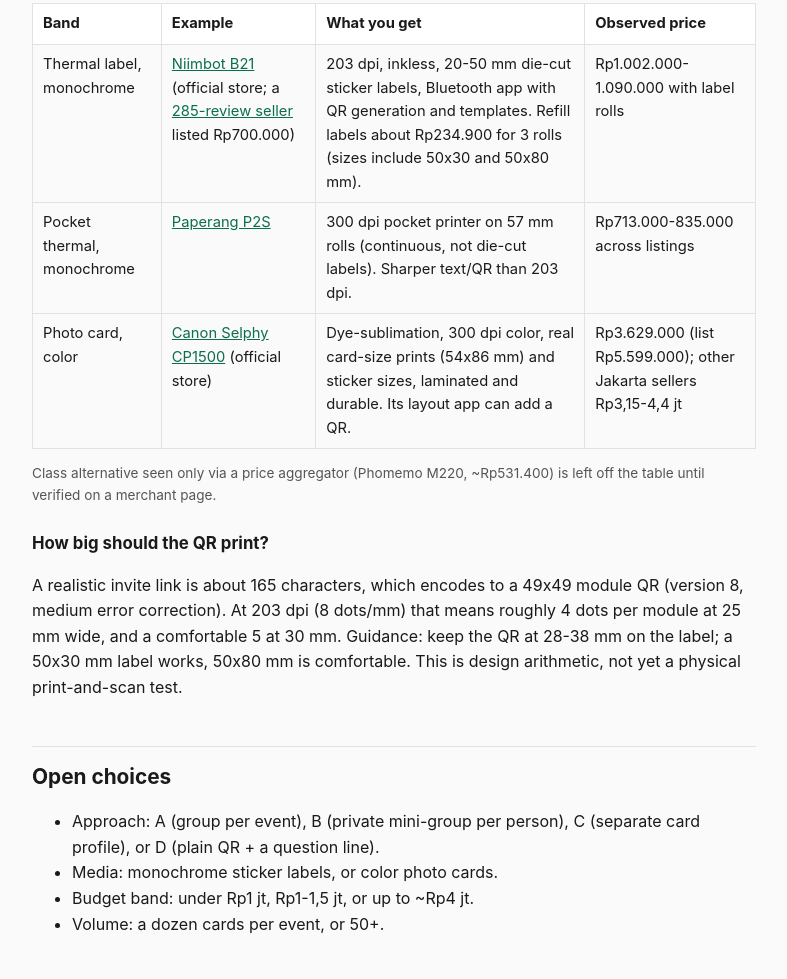
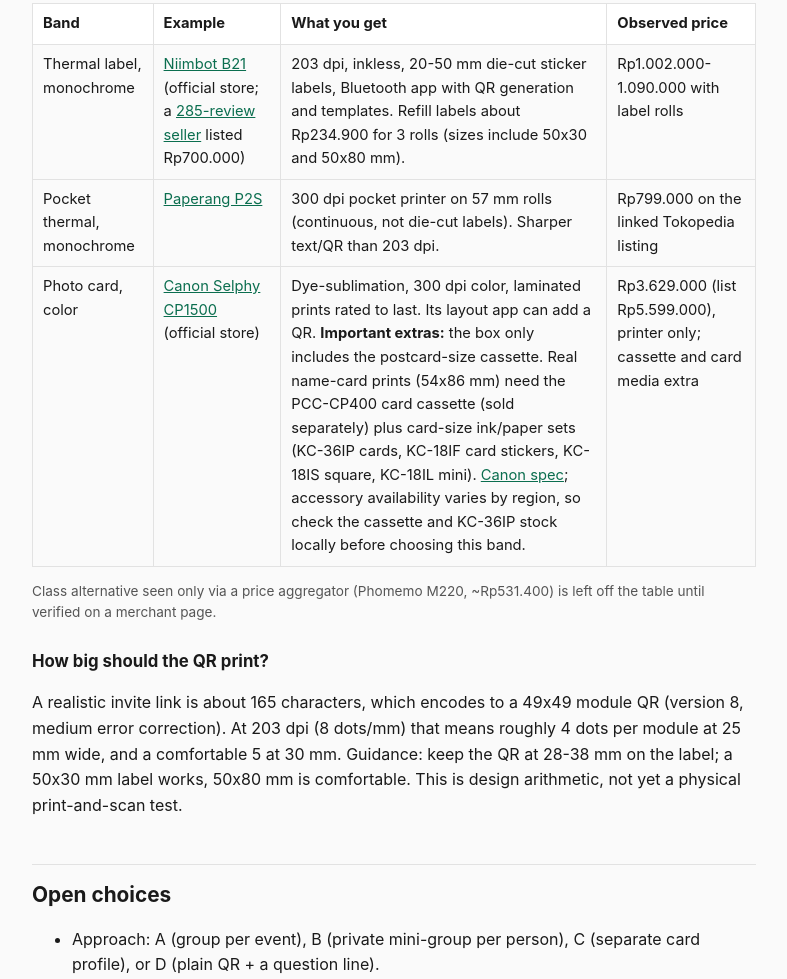
Before and after one commit to irvan-putra/kunjung, a plain HTML site: page index.html in a window 1280 px wide. Shown: the part 3217-4196 px from the top of the page, without its empty margins (246-1033 px from the left). Drawn offline with Linux system fonts and the light colour scheme.

Commit message:
Clarify verified printer price anchor and card-media requirements

```diff
--- a/index.html
+++ b/index.html
@@ -122,8 +122,8 @@ https://i.delta.chat/#FINGERPRINT&amp;a=ADDRESS&amp;g=GROUPNAME&amp;x=GROUPID&am
 <table>
 <tr><th>Band</th><th>Example</th><th>What you get</th><th>Observed price</th></tr>
 <tr><td>Thermal label, monochrome</td><td><a href="https://www.tokopedia.com/niimbot/printer-label-thermal-bluetooth-niimbot-b21-cetak-harga-barcode-untuk-toko-gudang-ukm-1732440836856972507">Niimbot B21</a> (official store; a <a href="https://www.tokopedia.com/sumberlezat/niimbot-b21-mini-portable-wireless-bluetooth-label-thermal-printer">285-review seller</a> listed Rp700.000)</td><td>203 dpi, inkless, 20-50 mm die-cut sticker labels, Bluetooth app with QR generation and templates. Refill labels about Rp234.900 for 3 rolls (sizes include 50x30 and 50x80 mm).</td><td>Rp1.002.000-1.090.000 with label rolls</td></tr>
-<tr><td>Pocket thermal, monochrome</td><td><a href="https://www.tokopedia.com/nadaraolshop/paperang-p2s-mini-bluetooth-thermal-photo-printer-300dpi-upgrade-p2">Paperang P2S</a></td><td>300 dpi pocket printer on 57 mm rolls (continuous, not die-cut labels). Sharper text/QR than 203 dpi.</td><td>Rp713.000-835.000 across listings</td></tr>
-<tr><td>Photo card, color</td><td><a href="https://www.tokopedia.com/canon-indonesia/canon-selphy-photo-printer-cp1500-black">Canon Selphy CP1500</a> (official store)</td><td>Dye-sublimation, 300 dpi color, real card-size prints (54x86 mm) and sticker sizes, laminated and durable. Its layout app can add a QR.</td><td>Rp3.629.000 (list Rp5.599.000); other Jakarta sellers Rp3,15-4,4 jt</td></tr>
+<tr><td>Pocket thermal, monochrome</td><td><a href="https://www.tokopedia.com/nadaraolshop/paperang-p2s-mini-bluetooth-thermal-photo-printer-300dpi-upgrade-p2">Paperang P2S</a></td><td>300 dpi pocket printer on 57 mm rolls (continuous, not die-cut labels). Sharper text/QR than 203 dpi.</td><td>Rp799.000 on the linked Tokopedia listing</td></tr>
+<tr><td>Photo card, color</td><td><a href="https://www.tokopedia.com/canon-indonesia/canon-selphy-photo-printer-cp1500-black">Canon Selphy CP1500</a> (official store)</td><td>Dye-sublimation, 300 dpi color, laminated prints rated to last. Its layout app can add a QR. <strong>Important extras:</strong> the box only includes the postcard-size cassette. Real name-card prints (54x86 mm) need the PCC-CP400 card cassette (sold separately) plus card-size ink/paper sets (KC-36IP cards, KC-18IF card stickers, KC-18IS square, KC-18IL mini). <a href="https://www.canon-europe.com/printers/selphy-cp1500/specifications/">Canon spec</a>; accessory availability varies by region, so check the cassette and KC-36IP stock locally before choosing this band.</td><td>Rp3.629.000 (list Rp5.599.000), printer only; cassette and card media extra</td></tr>
 </table>
 <p class="small mut">Class alternative seen only via a price aggregator (Phomemo M220, ~Rp531.400) is left off the table until verified on a merchant page.</p>
 
```
